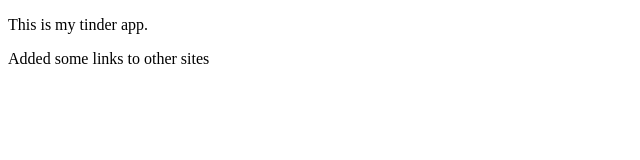
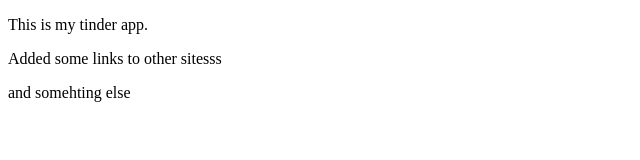
Before and after one commit to noamkz/tinder, a plain HTML site: page index.html in a window 1280 px wide. Shown: the whole page, without its empty margins (0-640 px from the left). Drawn offline with Linux system fonts and the light colour scheme.

```diff
--- a/index.html
+++ b/index.html
@@ -4,8 +4,9 @@
 
 <p>This is my tinder app.</p>
 
-<p> Added some links to other sites</p>
+<p> Added some links to other sitesss</p>
 
+  <p> and somehting else </p>
 
 </body>
 </html>
```
